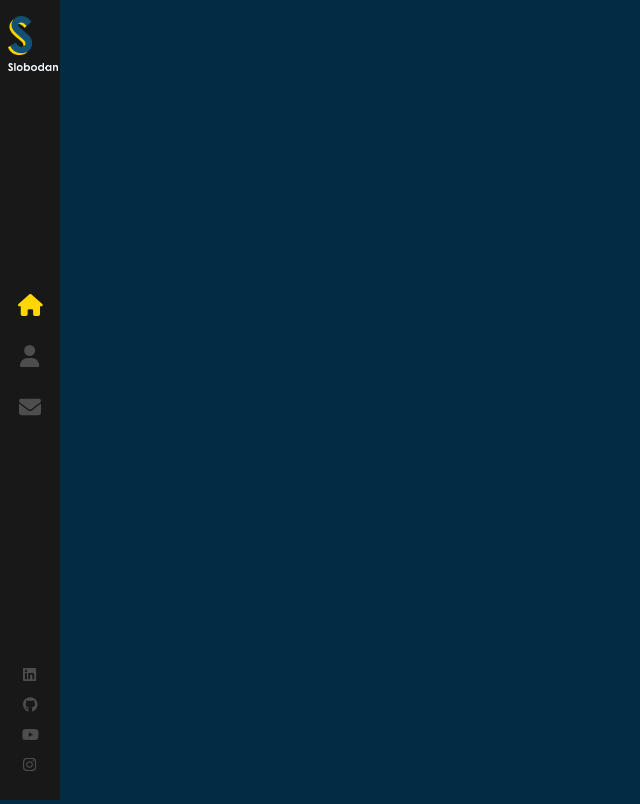
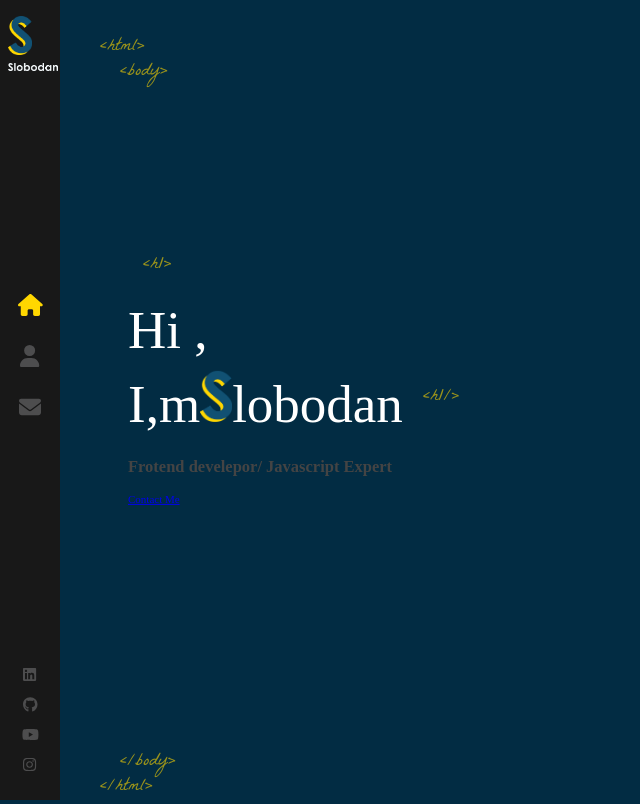
Before and after one commit to M-Zayn-Abbas/react-portfolio, a React (Create React App) app: page / in a window 1280 px wide. Shown: the whole page, without its empty margins (0-640 px from the left). Built offline with nearby package versions, Linux system fonts and the light colour scheme.

Commit message:
made the home page , but its till incomplete

```diff
--- a/src/App.js
+++ b/src/App.js
@@ -1,12 +1,15 @@
 import Layout from './components/layout/Layout.js'
 import './App.scss';
 import { Route, Routes } from 'react-router-dom';
+import Home from './components/Home/Home.js';
 
 function App() {
   return (
     <>
     <Routes>
-      <Route path="/" element = {<Layout/>}/>
+      <Route path="/" element = {<Layout/>}>
+      <Route index element={<Home/>}/>
+      </Route>
     </Routes>
     </>
   );
--- /dev/null
+++ b/src/components/Home/Home.js
@@ -0,0 +1,20 @@
+import { Link } from 'react-router-dom';
+import LogoTitle from '../../assets/images/logo-s.png'
+import './Home.scss'
+const Home = ()=> {
+    return(
+        <div className='container home-page'>
+            <div className='text-zone'>
+                <h1>Hi , <br/> I,m
+                <img src={LogoTitle} alt='develepor'/>
+                lobodan
+                </h1>
+                <h2>Frotend develepor/ Javascript Expert</h2>
+                <Link to="contact" className="flat-button">Contact Me</Link>
+            </div>
+        </div>);
+}
+
+
+
+export default Home;
--- /dev/null
+++ b/src/components/Home/Home.scss
@@ -0,0 +1,50 @@
+.home-page {
+    .text-zone {
+        position: absolute;
+        left:10%;
+        top: 50%;
+        transform: translateY(-50%);
+        width: 40%;
+        max-height:90%;
+        img{
+            width: 32px;
+        }
+    }
+
+    h1{
+        color: #fff;
+        font-size: 53px;
+        margin: 0;
+        font-family: 'Coolvetica';
+        font-weight: 400;
+
+        &::before{
+            content :'<h1>';
+            font-family: 'La Belle Aurore';
+            color: #ffd700;
+            font-size: 18px;
+            position: absolute;
+            margin-top: -40px;
+            left:15px;
+            opacity:0.6;
+
+        }
+
+        &::after{
+            content:'<h1/>';
+            font-family: 'La Belle Aurore';
+            color: #ffd700;
+            font-size: 18px;
+            position: absolute;
+            margin-top: 18px;
+            margin-left:20px;
+            animation: fadeIn 1s 1.7s backwards;
+            opacity:0.6;
+
+        }
+
+        img{
+            width: 32px;
+        }
+    }
+}
--- a/src/components/layout/Layout.js
+++ b/src/components/layout/Layout.js
@@ -1,8 +1,26 @@
+import { Outlet } from 'react-router-dom';
 import Sidebar from '../Sidebar/Sidebar.js';
 import './index.scss';
 
 const Layout = ()=> {
-    return <><Sidebar/></>
+    return (
+    <div className='App'>
+    <Sidebar/>
+    <div className='page'>
+    <span className='tags top-tags'>
+        <span className='top-tag-html'>&lt;html&gt;</span>
+    <br/>
+        &lt;body&gt;</span>
+
+        <Outlet/>
+        <span className='tags bottom-tags'>
+            &lt;/body&gt;
+            <br/>
+            <span className='bottom-tag-html'>&lt;/html&gt;</span>
+        </span>
+    </div>
+    </div>
+    )
 }
 
 export default Layout;
--- a/src/components/layout/index.scss
+++ b/src/components/layout/index.scss
@@ -0,0 +1,43 @@
+.page {
+    width :100%;
+    height :100%;
+    position: absolute;
+
+}
+.top-tags {
+    bottom: auto;
+    top: 35px;
+}
+
+.tags {
+    color: #ffd700;
+    opacity: 0.6;
+    position:absolute;
+    bottom: 0;
+    left: 120px;
+    font-size: 18px;
+    font-family: 'La Belle Aurore';
+}
+
+.bottom-tag-html{
+    margin-left: -20px;
+}
+.top-tag-html{
+    margin-left: -20px;
+}
+
+.container {
+    width: 100%;
+    will-change:contents ;
+    height: 90%;
+    min-height: 566px;
+    position: absolute;
+    opacity: 0;
+    top: 5%;
+    margin: 0 auto;
+    z-index: 1;
+    transform-style: preserve-3d;
+    animation: fadeIn 1s forwards;
+    animation-delay: 1s;
+
+}
```
